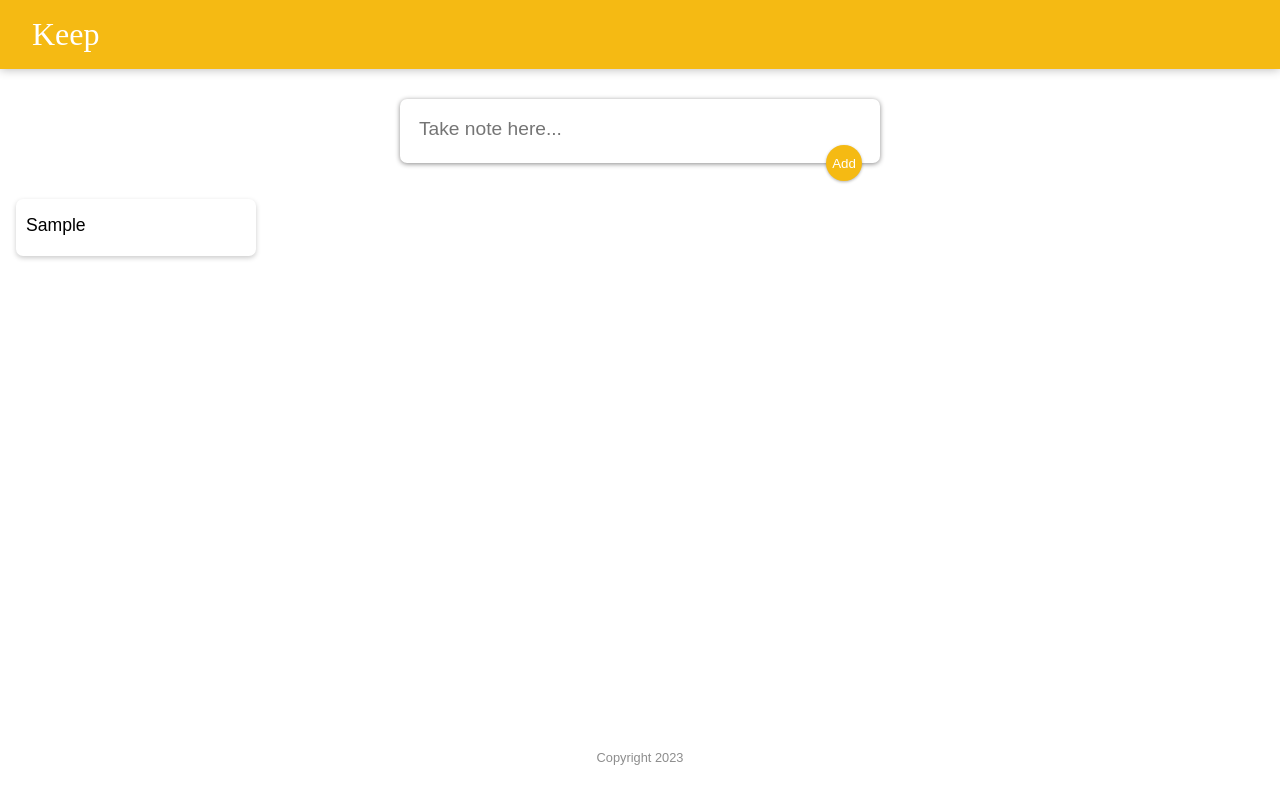
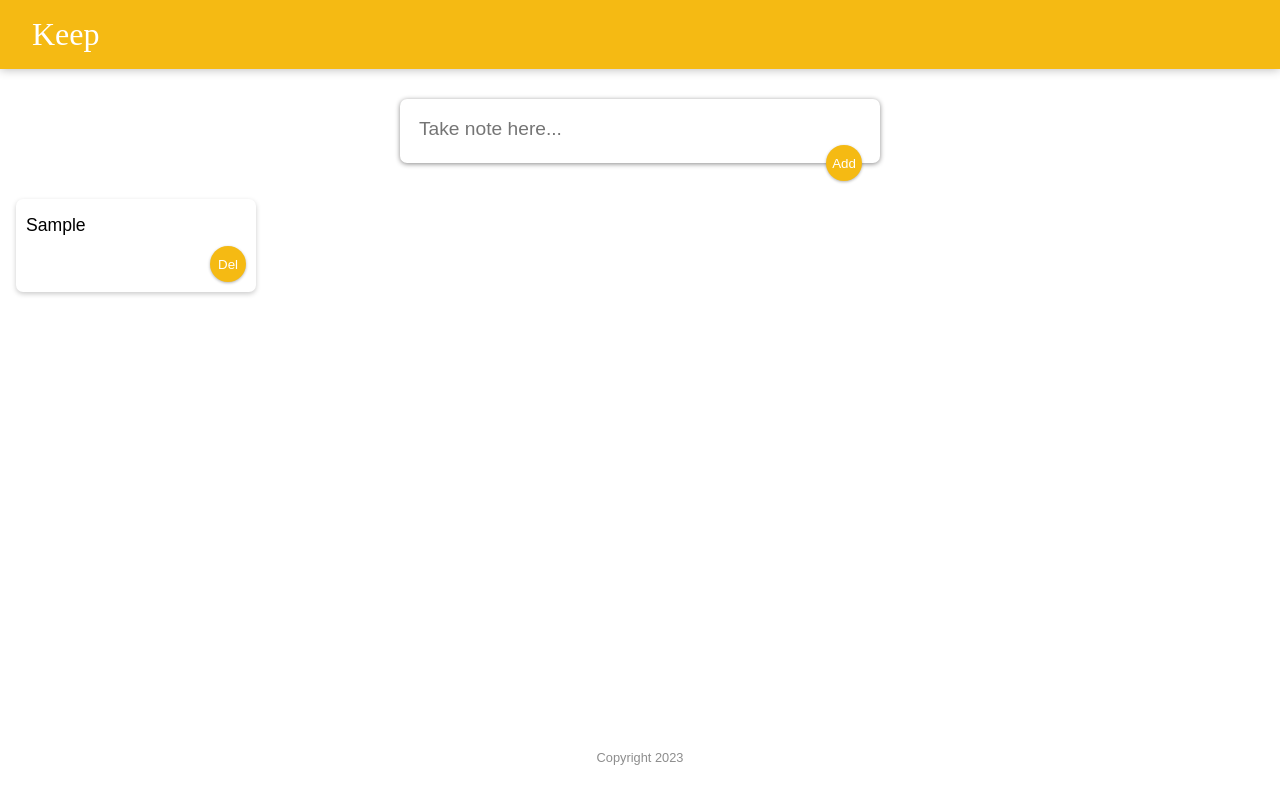
Before and after one commit to B0ND07/Google-Keep-Clone, a React app: page / in a window 1280 px wide. Both pictures are taken after typing "Sample" into the empty fields and a click on the button "Add". Built offline with nearby package versions, Linux system fonts and the light colour scheme.

Commit message:
keep: implement delete feature

```diff
--- a/public/style.css
+++ b/public/style.css
@@ -60,6 +60,20 @@
     word-wrap: break-word;
   }
 
+  .note button {
+    position: relative;
+    float: right;
+    background: #f5ba13;
+    color: #fff;
+    border: none;
+    border-radius: 50%;
+    width: 36px;
+    height: 36px;
+    box-shadow: 0 1px 3px rgba(0, 0, 0, 0.3);
+    cursor: pointer;
+    outline: none;
+  }
+
   form.create-note {
     position: relative;
     width: 480px;
--- a/src/components/app.js
+++ b/src/components/app.js
@@ -13,15 +13,24 @@ function App(){
         });
     }
 
+    function deleteNote(id){
+        setNotes(prevNotes=>{
+            return prevNotes.filter((notesItem,index)=>{
+                return index!== id;
+            })
+        })
+    }
+
     return (
     <div>
         <Header />
         <CreateArea onAdd={addNote}/>
-        {notes.map((notesItem)=>{
+        {notes.map((notesItem,index)=>{
             return <Note
             key={notesItem.key}
+            id={index}
             title={notesItem.title}
-            content={notesItem.content} />
+            content={notesItem.content} onDelete={deleteNote}/>
         })}
         <Footer />
     </div>
--- a/src/components/cards.js
+++ b/src/components/cards.js
@@ -1,8 +1,13 @@
 function Note(props){
+    function handleClick(){
+        props.onDelete(props.id);
+    }
+
     return(
     <div className="note">
         <h1>{props.title}</h1>
         <p>{props.content}</p>
+        <button onClick={handleClick}>Del</button>
     </div>
     )}
 
```
